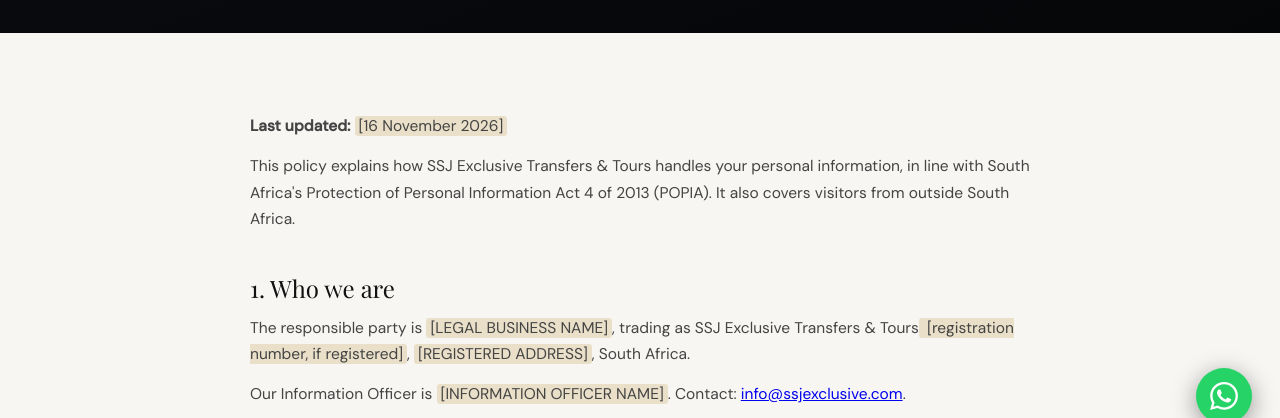
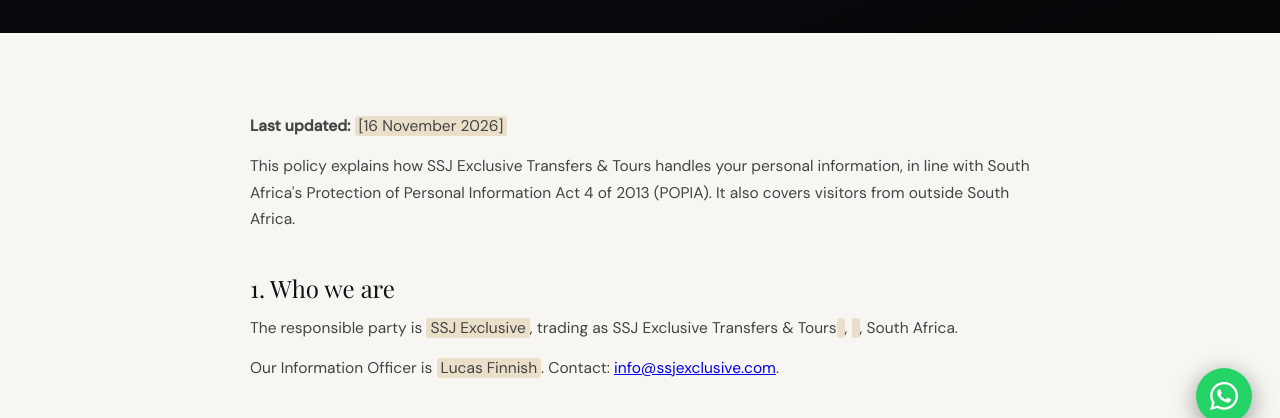
Before and after one commit to WayneS-0365/Lucas-ssjexclusive, a plain HTML site: page privacy.html in a window 1280 px wide. Shown: the part 348-766 px from the top of the page. Drawn offline with nearby package versions, Linux system fonts and the light colour scheme; a web font is replaced by a local one.

Commit message:
Update privacy.html

```diff
--- a/privacy.html
+++ b/privacy.html
@@ -151,8 +151,8 @@
     <p>This policy explains how SSJ Exclusive Transfers &amp; Tours handles your personal information, in line with South Africa's Protection of Personal Information Act 4 of 2013 (POPIA). It also covers visitors from outside South Africa.</p>
 
     <h2>1. Who we are</h2>
-    <p>The responsible party is <span class="todo">[LEGAL BUSINESS NAME]</span>, trading as SSJ Exclusive Transfers &amp; Tours<span class="todo"> [registration number, if registered]</span>, <span class="todo">[REGISTERED ADDRESS]</span>, South Africa.</p>
-    <p>Our Information Officer is <span class="todo">[INFORMATION OFFICER NAME]</span>. Contact: <a href="mailto:info@ssjexclusive.com">info@ssjexclusive.com</a>.</p>
+    <p>The responsible party is <span class="todo">SSJ Exclusive</span>, trading as SSJ Exclusive Transfers &amp; Tours<span class="todo"></span>, <span class="todo"></span>, South Africa.</p>
+    <p>Our Information Officer is <span class="todo">Lucas Finnish</span>. Contact: <a href="mailto:info@ssjexclusive.com">info@ssjexclusive.com</a>.</p>
 
     <h2>2. What we collect</h2>
     <p>When you send a booking request or contact us, you may give us:</p>
```
